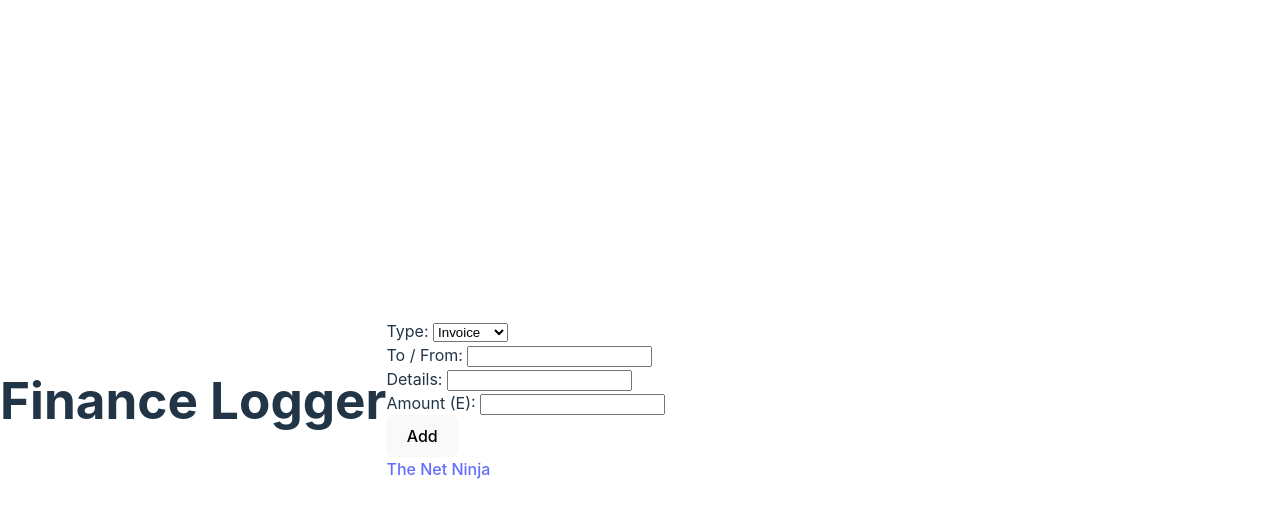
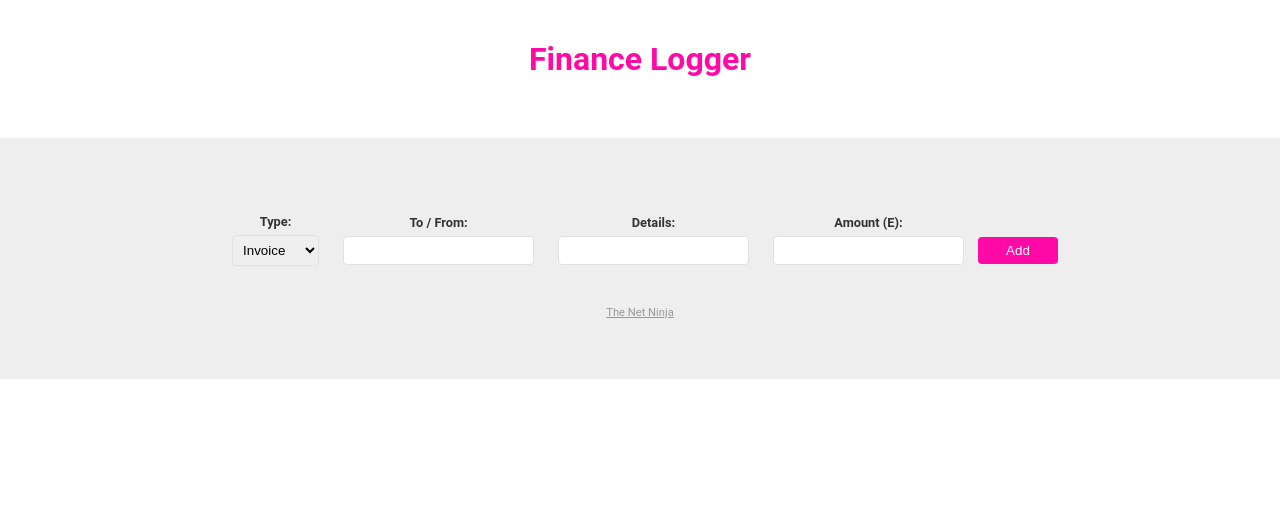
Before and after one commit to platisam/TS_app, a website built with Vite: page index.html in a window 1280 px wide. Built offline with nearby package versions, Linux system fonts and the light colour scheme; some packages are replaced by stand-ins of ours; the page that hosts it is a standard one.

Commit message:
added CSS

```diff
--- a/index.html
+++ b/index.html
@@ -6,7 +6,7 @@
     <meta name="viewport" content="width=device-width, initial-scale=1.0" />
     <title>TypeScript Tutorial</title>
     <link rel="stylesheet" href="/src/css/style.css" />
-    <script type="module" src="/src/main.ts" defer></script>
+    <script type="module" src="/src/app.ts" defer></script>
   </head>
   <body>
     <div class="wrapper">
--- a/src/css/style.css
+++ b/src/css/style.css
@@ -1,97 +1,86 @@
-:root {
-  font-family: Inter, system-ui, Avenir, Helvetica, Arial, sans-serif;
-  line-height: 1.5;
-  font-weight: 400;
-
-  color-scheme: light dark;
-  color: rgba(255, 255, 255, 0.87);
-  background-color: #242424;
-
-  font-synthesis: none;
-  text-rendering: optimizeLegibility;
-  -webkit-font-smoothing: antialiased;
-  -moz-osx-font-smoothing: grayscale;
-  -webkit-text-size-adjust: 100%;
+body {
+  margin: 0;
+  font-family: Roboto;
 }
 
-a {
-  font-weight: 500;
-  color: #646cff;
-  text-decoration: inherit;
-}
-a:hover {
-  color: #535bf2;
-}
-
-body {
-  margin: 0;
-  display: flex;
-  place-items: center;
-  min-width: 320px;
-  min-height: 100vh;
+.wrapper {
+  max-width: 960px;
+  margin: 0 auto;
 }
 
 h1 {
-  font-size: 3.2em;
-  line-height: 1.1;
-}
-
-#app {
-  max-width: 1280px;
-  margin: 0 auto;
-  padding: 2rem;
+  margin: 40px auto;
+  color: #ff0aa7;
   text-align: center;
 }
 
-.logo {
-  height: 6em;
-  padding: 1.5em;
-  will-change: filter;
-  transition: filter 300ms;
-}
-.logo:hover {
-  filter: drop-shadow(0 0 2em #646cffaa);
-}
-.logo.vanilla:hover {
-  filter: drop-shadow(0 0 2em #3178c6aa);
+ul {
+  padding: 0;
+  list-style-type: none;
 }
 
-.card {
-  padding: 2em;
+li {
+  padding: 6px 10px;
+  border: 1px solid #eee;
+  margin: 10px auto;
 }
 
-.read-the-docs {
-  color: #888;
+li h4 {
+  color: #ff0aa7;
+  margin: 0;
+  text-transform: capitalize;
+}
+
+li p {
+  color: #333;
+  margin: 8px 0 0;
+}
+
+footer {
+  background: #eee;
+  padding: 60px;
+  margin-top: 60px;
+}
+
+form {
+  max-width: 960px;
+  margin: 0 auto;
+  text-align: center;
+}
+
+label {
+  display: block;
+  font-weight: bold;
+  font-size: 0.8em;
+  color: #333;
+  margin: 16px 0 6px;
+}
+
+input,
+select {
+  padding: 6px;
+  border: 1px solid #e1e1e1;
+  border-radius: 4px;
+}
+
+.field {
+  display: inline-block;
+  margin: 0 10px;
 }
 
 button {
-  border-radius: 8px;
-  border: 1px solid transparent;
-  padding: 0.6em 1.2em;
-  font-size: 1em;
-  font-weight: 500;
-  font-family: inherit;
-  background-color: #1a1a1a;
-  cursor: pointer;
-  transition: border-color 0.25s;
-}
-button:hover {
-  border-color: #646cff;
-}
-button:focus,
-button:focus-visible {
-  outline: 4px auto -webkit-focus-ring-color;
+  color: #fff;
+  border: 0;
+  background: #ff0aa7;
+  padding: 6px;
+  min-width: 80px;
+  border-radius: 4px;
 }
 
-@media (prefers-color-scheme: light) {
-  :root {
-    color: #213547;
-    background-color: #ffffff;
-  }
-  a:hover {
-    color: #747bff;
-  }
-  button {
-    background-color: #f9f9f9;
-  }
+footer a {
+  text-align: center;
+  display: block;
+  color: #999;
+  margin-top: 40px;
+  font-size: 0.7em;
 }
```
